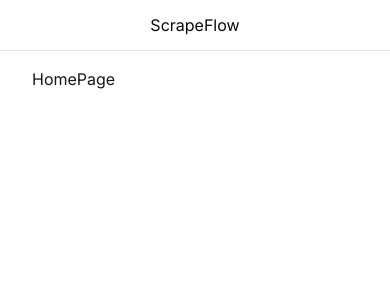
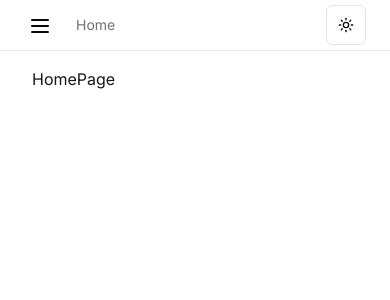
Before and after one commit to zhaoteee/scrape-flow, a Next.js app: page / in a window 390 px wide. Shown: the top 300 px of the page. Built offline with nearby package versions, Linux system fonts and the light colour scheme.

Commit message:
feat: use pnpm and add some features

```diff
--- a/src/app/(dashboard)/layout.tsx
+++ b/src/app/(dashboard)/layout.tsx
@@ -1,4 +1,6 @@
-import DesktopSidebar from '@/components/sideBar'
+import BreadcrumbHeader from '@/components/BreadcrumbHeader'
+import {DesktopSidebar} from '@/components/SideBar'
+import { ModeToggle } from '@/components/ThemeModelToggle'
 import { Separator } from '@/components/ui/separator'
 import React from 'react'
 
@@ -7,8 +9,11 @@ export default function layout({children} : {children: React.ReactNode}) {
     <div className='flex h-screen'>
       <DesktopSidebar />
       <div className="flex flex-col flex-1 min-h-screen">
-        <header className="flex items-center justify-center px-6 py-4 h-[50px] container">
-          ScrapeFlow
+        <header className="flex items-center justify-between px-6 py-4 h-[50px] container">
+          <BreadcrumbHeader />
+          <div className="gap-1 flex items-center" >
+            <ModeToggle />
+          </div>
         </header>
         <Separator />
         <div className="overflow-auto">
--- a/src/app/layout.tsx
+++ b/src/app/layout.tsx
@@ -1,6 +1,7 @@
 import type { Metadata } from "next";
 import { Inter } from "next/font/google";
 import "./globals.css";
+import AppProviders from "@/components/providers/AppProviders";
 
 const inter = Inter({ subsets: ["latin"] });
 
@@ -16,7 +17,9 @@ export default function RootLayout({
 }>) {
   return (
     <html lang="en">
-      <body className={inter.className}>{children}</body>
+      <body className={inter.className}>
+        <AppProviders>{children}</AppProviders>
+      </body>
     </html>
   );
 }
--- /dev/null
+++ b/src/app/not-found.tsx
@@ -0,0 +1,22 @@
+import { ArrowLeft } from 'lucide-react'
+import Link from 'next/link'
+import React from 'react'
+
+export default function NotFoundPage() {
+  return (
+    <div className='flex flex-col items-center justify-center min-h-screen p-4'>
+        <div className='text-center'>
+            <h1 className='text-4xl font-bold text-primary mb-4'>404</h1>
+            <p className='text-2xl font-semibold mb-4'>Page Not Found</p>
+            <p className='text-sm text-muted-foreground mb-4'>The page you are looking for does not exist.</p>
+            <div className='flex flex-col sm:flex-row justify-center gap-4'>
+                <Link href={'/'} className='flex items-center justify-center px-4 py-2 bg-primary text-white rounded-md
+                hover:bg-primary/80 transition-colors duration-300'>
+                    <ArrowLeft size={20} className='mr-2' />
+                    Go Back Home
+                </Link>
+            </div>
+        </div>
+    </div>
+  )
+}
--- /dev/null
+++ b/src/components/BreadcrumbHeader.tsx
@@ -0,0 +1,30 @@
+'use client'
+import { usePathname } from 'next/navigation'
+// This is a client component
+import React from 'react'
+import { Breadcrumb, BreadcrumbItem, BreadcrumbLink, BreadcrumbList } from './ui/breadcrumb';
+import { MobileSidebar } from './SideBar';
+
+export default function BreadcrumbHeader() {
+  const pathName = usePathname();
+  const paths = pathName === '/' ? [''] : pathName?.split('/');
+
+  return (
+    <div className='flex items-center justify-start gap-2'>
+      <MobileSidebar />
+      <Breadcrumb>
+        <BreadcrumbList>
+        {
+            paths.map((path, idx) => (
+              <React.Fragment key={idx}>
+                <BreadcrumbItem>
+                    <BreadcrumbLink className='capitalize' href={`/${path}`}>{path === "" ? "home" : path}</BreadcrumbLink>
+                </BreadcrumbItem>
+              </React.Fragment>
+            ))
+          }
+        </BreadcrumbList>
+      </Breadcrumb>
+    </div>
+  )
+}
--- a/src/components/SideBar.tsx
+++ b/src/components/SideBar.tsx
@@ -1,12 +1,13 @@
  "use client"
 
-import { CoinsIcon, HomeIcon, Layers2Icon, ShieldCheckIcon } from 'lucide-react'
+import { CoinsIcon, HomeIcon, Layers2Icon, MenuIcon, ShieldCheckIcon } from 'lucide-react'
 import React from 'react'
 import Logo from './Logo'
 import Link from 'next/link'
-import { buttonVariants } from './ui/button'
+import { Button, buttonVariants } from './ui/button'
 import { usePathname } from 'next/navigation'
-
+import { Sheet, SheetContent, SheetTrigger } from './ui/sheet'
+import { DialogTitle } from '@radix-ui/react-dialog'
 const routes = [
     {
         href: '',
@@ -29,7 +30,7 @@ const routes = [
     },
 ]
 
-export default function DesktopSidebar() {
+export function DesktopSidebar() {
     const pathname = usePathname();
     const activeRoute = routes.find((route) => route.href.length > 0 && pathname.includes(route.href)) || routes[0]
   return (
@@ -55,3 +56,37 @@ export default function DesktopSidebar() {
         </div>
   )
 }
+
+export function MobileSidebar() {
+    const [isOpen, setOpen] = React.useState(false);
+    const pathname = usePathname();
+    const activeRoute = routes.find((route) => route.href.length > 0 && pathname.includes(route.href)) || routes[0]
+  return (
+    <div className='block border-separate bg-background md:hidden'>
+        <div className='container flex items-center justify-between pl-1 pr-4'>
+            <Sheet open={isOpen} onOpenChange={setOpen} >
+                <SheetTrigger>
+                    <Button className='w-6 h-6' asChild variant={'ghost'} size={'icon'} >
+                        <MenuIcon  />
+                    </Button>
+                </SheetTrigger>
+                <SheetContent className='w-[400px] sm:w-[540px] space-y-4' side={'left'}>
+                    <DialogTitle><Logo /></DialogTitle>
+                    <div className="flex flex-col gap-1 p-2">
+                        {
+                            routes.map((route) => (
+                                <Link key={route.href} href={route.href} className={buttonVariants({
+                                    variant: activeRoute.href === route.href ? 'sidebarActiveItem' : 'sidebarItem'
+                                })} onClick={() => setOpen(prev => !prev)}>
+                                    <route.icon size={20} />
+                                    {route.label}
+                                </Link>
+                            ))
+                        }
+                    </div>
+                </SheetContent>
+            </Sheet>
+        </div>
+    </div>
+  )
+}
--- /dev/null
+++ b/src/components/ThemeModelToggle.tsx
@@ -0,0 +1,40 @@
+"use client"
+
+import * as React from "react"
+import { Moon, Sun } from "lucide-react"
+import { useTheme } from "next-themes"
+
+import { Button } from "@/components/ui/button"
+import {
+  DropdownMenu,
+  DropdownMenuContent,
+  DropdownMenuItem,
+  DropdownMenuTrigger,
+} from "@/components/ui/dropdown-menu"
+
+export function ModeToggle() {
+  const { setTheme } = useTheme()
+
+  return (
+    <DropdownMenu>
+      <DropdownMenuTrigger asChild>
+        <Button variant="outline" size="icon">
+          <Sun className="h-[1.2rem] w-[1.2rem] rotate-0 scale-100 transition-all dark:-rotate-90 dark:scale-0" />
+          <Moon className="absolute h-[1.2rem] w-[1.2rem] rotate-90 scale-0 transition-all dark:rotate-0 dark:scale-100" />
+          <span className="sr-only">Toggle theme</span>
+        </Button>
+      </DropdownMenuTrigger>
+      <DropdownMenuContent align="end">
+        <DropdownMenuItem onClick={() => setTheme("light")}>
+          Light
+        </DropdownMenuItem>
+        <DropdownMenuItem onClick={() => setTheme("dark")}>
+          Dark
+        </DropdownMenuItem>
+        <DropdownMenuItem onClick={() => setTheme("system")}>
+          System
+        </DropdownMenuItem>
+      </DropdownMenuContent>
+    </DropdownMenu>
+  )
+}
--- /dev/null
+++ b/src/components/providers/AppProviders.tsx
@@ -0,0 +1,10 @@
+"use client"
+
+import { ThemeProvider } from 'next-themes'
+import React from 'react'
+
+export default function AppProviders({ children }: { children: React.ReactNode }) {
+  return (
+     <ThemeProvider attribute="class" defaultTheme="light" >{children}</ThemeProvider>
+  )
+}
```
Also changed, not shown: 2 other files (tests, documents, lock files or other folders).
